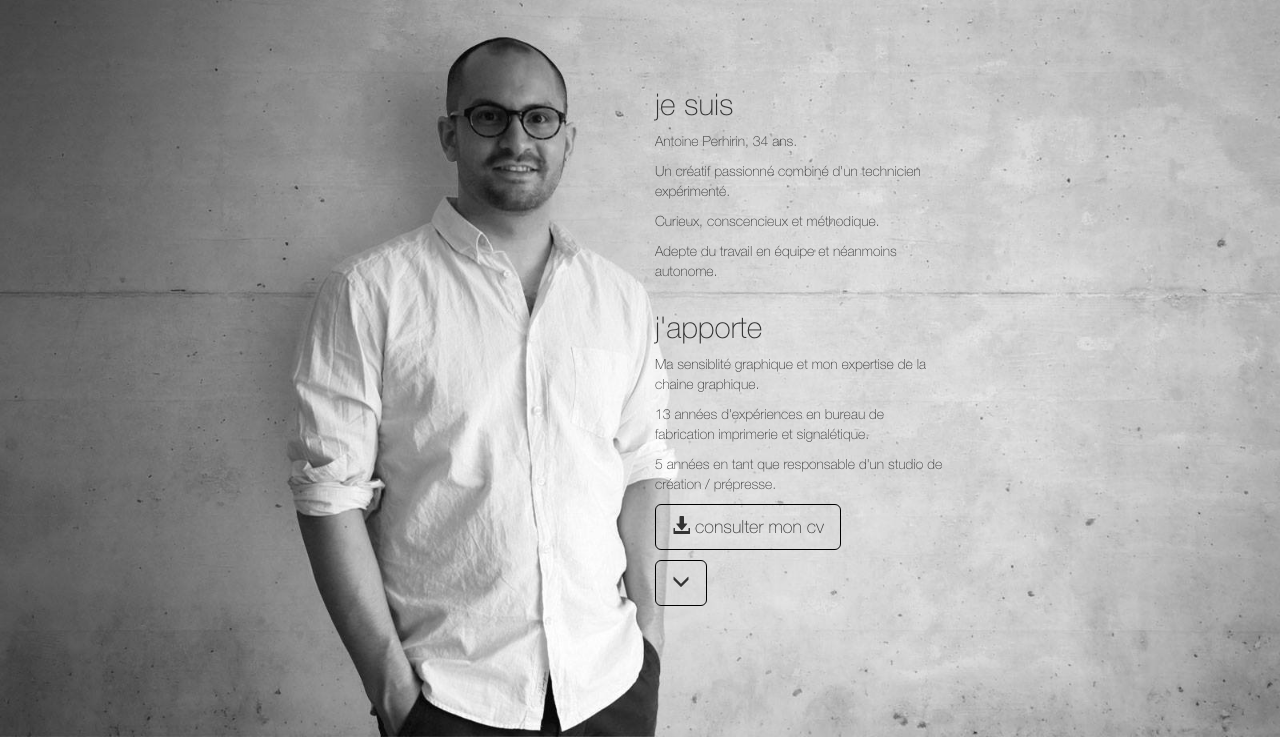
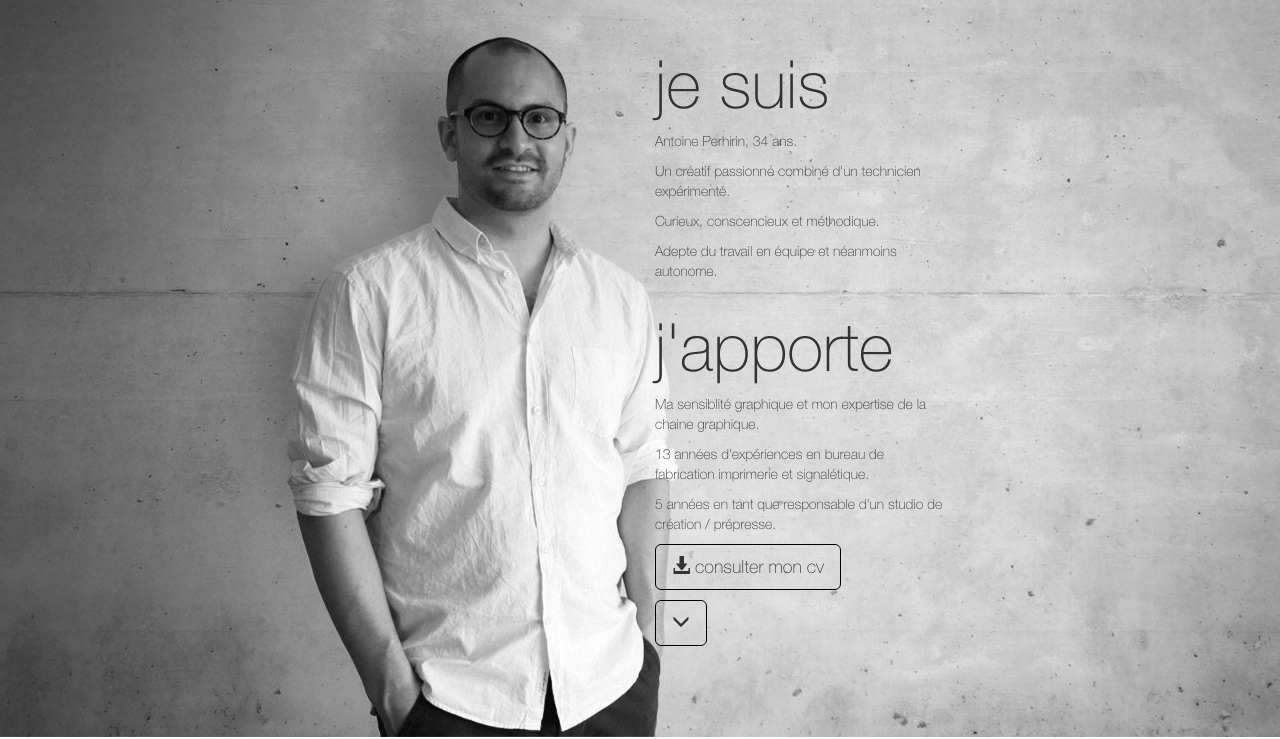
Before and after one commit to tibus29/toun, a website: page index.html in a window 1280 px wide. Shown: the part 63-802 px from the top of the page. Drawn offline with Linux system fonts and the light colour scheme.

Commit message:
common h2 font and size

```diff
--- a/css/main.css
+++ b/css/main.css
@@ -10,6 +10,11 @@
 body {
     font-family: "Helvetica Neue Thin", "Helvetica Neue Light", "Helvetica Neue", Helvetica, Arial, "Lucida Grande", sans-serif;
     font-weight: 300;
+}
+
+h2 {
+    font-size: 50pt;
+    font-weight: lighter;
 }
 
 /*
@@ -72,8 +77,6 @@ body {
     text-align: center;
     margin-top: 50px;
     margin-bottom: 50px;
-    font-size: 50pt;
-    font-weight: lighter;
 }
 
 .section-fullpage {
```
